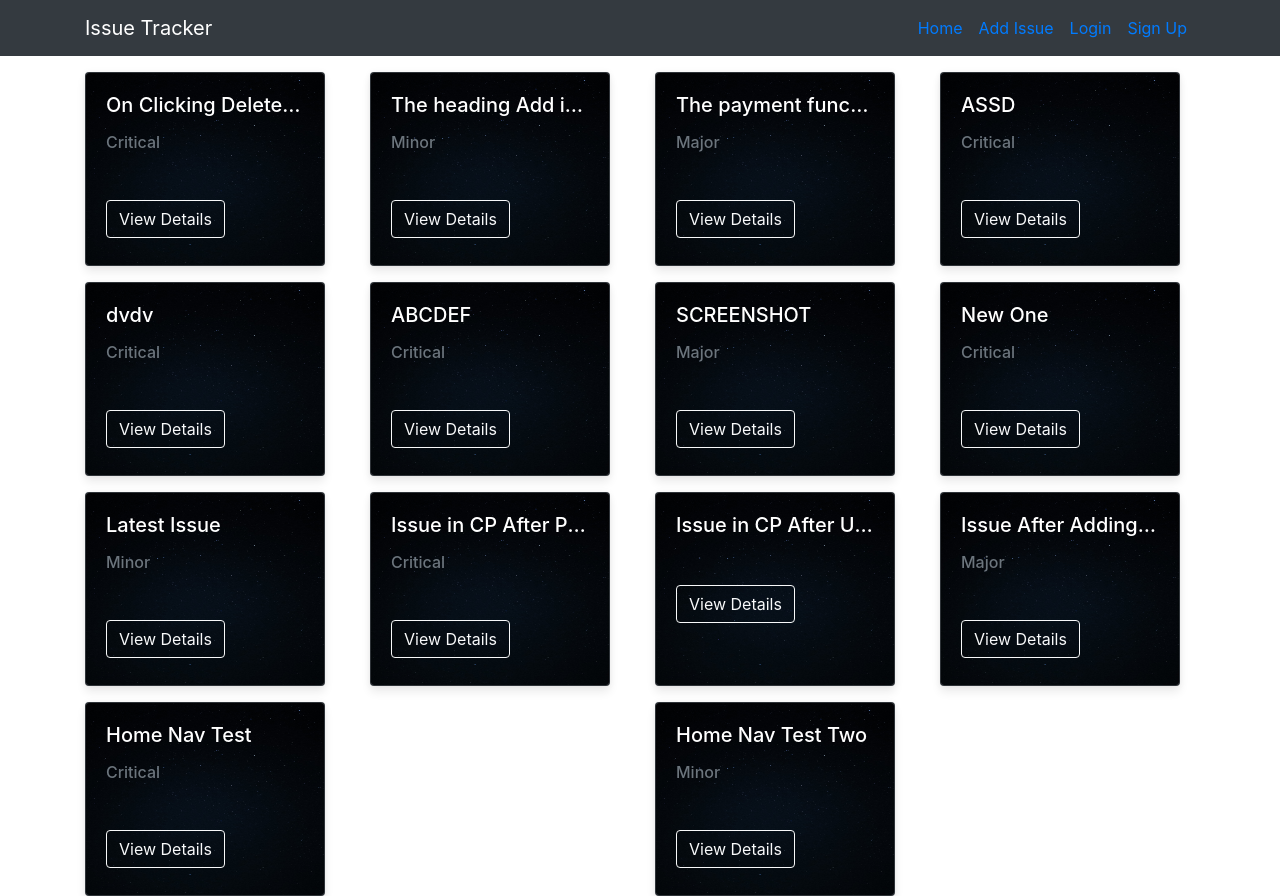
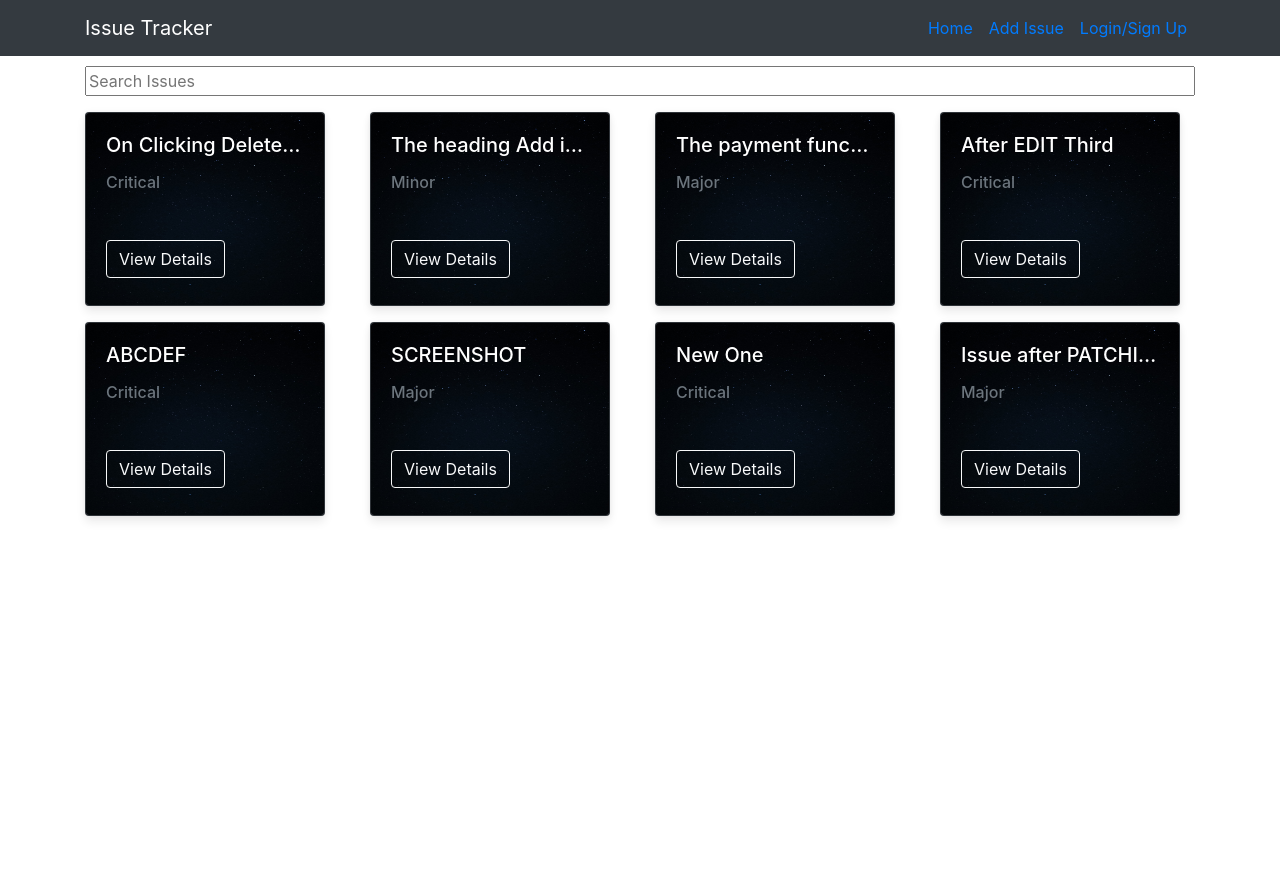
Before and after one commit to ravikumarpal281/Issue-Tracker, a React (Create React App) app: page / in a window 1280 px wide. After the commit the page ends 800 px from the top, so only its background shows below. Built offline with nearby package versions, Linux system fonts and the light colour scheme; data requests are answered from the project's data file.

Commit message:
Adding Sign Out

```diff
--- a/db.json
+++ b/db.json
@@ -19,15 +19,9 @@
       "status": "In Progress"
     },
     {
-      "description": "ASSD",
+      "description": "After EDIT Third",
       "severity": "Critical",
-      "status": "Open",
-      "id": 4
-    },
-    {
-      "description": "dvdv",
-      "severity": "Critical",
-      "status": "Open",
+      "status": "In Progress",
       "id": 5
     },
     {
@@ -49,38 +43,10 @@
       "id": 8
     },
     {
-      "description": "Latest Issue",
-      "severity": "Minor",
+      "description": "Issue after PATCHING TWO",
+      "severity": "Major",
       "status": "Open",
       "id": 9
-    },
-    {
-      "description": "Issue in CP After Patch",
-      "severity": "Critical",
-      "status": "Open",
-      "id": 10
-    },
-    {
-      "description": "Issue in CP After Update",
-      "id": 11
-    },
-    {
-      "description": "Issue After Adding Routing",
-      "severity": "Major",
-      "status": "In Progress",
-      "id": 12
-    },
-    {
-      "description": "Home Nav Test",
-      "severity": "Critical",
-      "status": "Open",
-      "id": 13
-    },
-    {
-      "description": "Home Nav Test Two",
-      "severity": "Minor",
-      "status": "Closed",
-      "id": 14
     }
   ],
   "Users": [
--- a/src/App.js
+++ b/src/App.js
@@ -9,22 +9,20 @@ import SignIn from "./components/SignIn";
 import AddIssue from "./components/AddIssue";
 import { BrowserRouter, Switch, Route } from "react-router-dom";
 import IssueDetails from "./components/IssueDetails";
+import EditIssue from "./components/EditIssue";
 function App() {
   return (
     <Provider store={store}>
       <BrowserRouter>
         <div className="App">
           <NavBar></NavBar>
-          {/* <AddIssue></AddIssue> */}
-          {/* <SignIn></SignIn> */}
-          {/* <SignUp></SignUp> */}
-          {/* <HomePage></HomePage> */}
           <Switch>
             <Route path="/" exact component={HomePage}></Route>
             <Route path="/AddIssue" exact component={AddIssue} />
             <Route path="/Login" exact component={SignIn} />
             <Route path="/Register" exact component={SignUp} />
-            <Route path="/issueDetails" exact component={IssueDetails} />
+            <Route path="/issue/:id" exact component={IssueDetails} />
+            <Route path="/editIssue/:id" exact component={EditIssue} />
           </Switch>
         </div>
       </BrowserRouter>
--- a/src/components/AddIssue.js
+++ b/src/components/EditIssue.js
@@ -1,16 +1,32 @@
+import React from "react";
 import { useFormik } from "formik";
 import * as Yup from "yup";
-import React from "react";
-import { connect } from "react-redux";
-import { addIssueAPI } from "./redux/actions/IssueActions";
 import { Button, Container, Form } from "react-bootstrap";
+import axios from "axios";
+import { useEffect, useState } from "react";
 
-const AddIssue = (props) => {
+const EditIssue = (props) => {
+  const [issueState, setstate] = useState({
+    id: "",
+    description: "",
+    severity: "",
+    status: "",
+  });
+
+  useEffect(() => {
+    console.log("Props Id", props.match.params.id);
+    axios
+      .get(`http://localhost:30001/Issues/${props.match.params.id}`)
+      .then((response) => setstate(response.data))
+      .catch((error) => console.error(error.message));
+  }, []);
+
   const formik = useFormik({
+    enableReinitialize: true,
     initialValues: {
-      Description: "",
-      Severity: "Critical",
-      Status: "Open",
+      Description: issueState.description,
+      Severity: issueState.severity,
+      Status: issueState.status,
     },
     validationSchema: Yup.object({
       Description: Yup.string()
@@ -21,20 +37,20 @@ const AddIssue = (props) => {
       Status: Yup.string().required("Status is required"),
     }),
     onSubmit: (values) => {
-      const addIssue = props.addIssue;
-      addIssue({
-        description: values.Description,
-        severity: values.Severity,
-        status: values.Status,
-      });
+      axios
+        .patch(`http://localhost:30001/Issues/${props.match.params.id}`, {
+          description: values.Description,
+          severity: values.Severity,
+          status: values.Status,
+        })
+        .catch((err) => console.error(err.message));
       props.history.push({ pathname: "/" });
     },
   });
-
   return (
     <div>
       <Container>
-        <h1>Add Issue</h1>
+        <h1>Edit Issue</h1>
         <Form onSubmit={formik.handleSubmit}>
           <Form.Group>
             <Form.Label>Description</Form.Label>
@@ -95,17 +111,14 @@ const AddIssue = (props) => {
               <label style={{ marginLeft: "3px" }}>Closed</label>
             </label>
           </Form.Group>
-
-          <Button type="submit">Submit</Button>
+          <Button type="submit">Submit</Button>{" "}
+          <Button onClick={() => props.history.push({ pathname: "/" })}>
+            Cancel
+          </Button>
         </Form>
       </Container>
     </div>
   );
 };
 
-const mapDispatchToProps = (dispatch) => {
-  return {
-    addIssue: (issueObj) => dispatch(addIssueAPI(issueObj)),
-  };
-};
-export default connect(null, mapDispatchToProps)(AddIssue);
+export default EditIssue;
--- a/src/components/HomePage.js
+++ b/src/components/HomePage.js
@@ -9,8 +9,7 @@ const HomePage = ({ issuesData, userData, fetchIssues }) => {
   useEffect(() => {
     fetchIssues();
   }, []);
-  console.log("ISSUE LIST", issuesData.issues);
-  console.log("Users Data", userData.currentUser[0]);
+
   const checkUser = userData.currentUser[0];
   const user = userData.currentUser[0] ? (
     <h2>Welcome {checkUser.email}</h2>
--- a/src/components/IssuesList.js
+++ b/src/components/IssuesList.js
@@ -1,19 +1,47 @@
 import React from "react";
+import { useState } from "react";
 import { Button, Card, Col, Container, Row, Spinner } from "react-bootstrap";
-import { Link } from "react-router-dom";
+import { Link, withRouter } from "react-router-dom";
 import bgImage from "../assets/images/bgimg.jpg";
 
-const IssuesList = ({ issues }) => {
-  const issueListToDisplay = issues.map((item) => (
+const IssuesList = (props) => {
+  const [searchText, setSearchText] = useState("");
+  const handleSearchText = (event) => {
+    setSearchText(event.target.value);
+  };
+  const issueListToDisplay = props.issues
+    .filter((val) => {
+      if (searchText === "") {
+        return val;
+      } else if (
+        val.description.toLowerCase().includes(searchText.toLowerCase())
+      ) {
+        return val;
+      }
+    })
+    .map((item) => (
       <Col key={item.id}>
         <Card className="bg-dark mt-3 text-white" style={{ width: "15rem" }}>
-        <Card.Img src={bgImage} alt="Card image" style={{ height: "12rem" }} />
+          <Card.Img
+            src={bgImage}
+            alt="Card image"
+            style={{ height: "12rem" }}
+          />
           <Card.ImgOverlay>
-          <Card.Title className="text-truncate">{item.description}</Card.Title>
+            <Card.Title className="text-truncate">
+              {item.description}
+            </Card.Title>
             <Card.Subtitle className="mt-3 mb-5 text-muted">
               {item.severity}
             </Card.Subtitle>
-          <Button variant="outline-light">View Details</Button>
+            <Button
+              variant="outline-light"
+              onClick={() =>
+                props.history.push({ pathname: "/issue/" + item.id })
+              }
+            >
+              View Details
+            </Button>
           </Card.ImgOverlay>
         </Card>
       </Col>
@@ -21,10 +49,17 @@ const IssuesList = ({ issues }) => {
   return (
     <div>
       <Container>
+        <input
+          type="text"
+          style={{ width: "100%", marginTop: "10px" }}
+          placeholder="Search Issues"
+          value={searchText}
+          onChange={handleSearchText}
+        ></input>
         <Row>{issueListToDisplay}</Row>
       </Container>
     </div>
   );
 };
 
-export default IssuesList;
+export default withRouter(IssuesList);
--- a/src/components/NavBar.js
+++ b/src/components/NavBar.js
@@ -1,12 +1,30 @@
 import React from "react";
 import { Navbar, Nav, Container } from "react-bootstrap";
-import { NavLink } from "react-router-dom";
+import { NavLink, withRouter } from "react-router-dom";
+import { useSelector, useDispatch } from "react-redux";
+import { logoutuser } from "./redux/actions/UserActions";
 
-const navigation = () => {
+const Navigation = (props) => {
+  const userData = useSelector((state) => state.users);
+  const dispatch = useDispatch();
+  const checkUser = userData.currentUser[0];
+  const user = userData.currentUser[0] ? (
+    <Nav.Link>
+      <NavLink to="/" onClick={() => dispatch(logoutuser())}>
+        Sign Out
+      </NavLink>
+    </Nav.Link>
+  ) : (
+    <Nav.Link>
+      <NavLink to="/Login">Login/Sign Up</NavLink>
+    </Nav.Link>
+  );
   return (
     <Navbar className="navStyle" expand="lg" bg="dark" variant="dark">
       <Container>
-        <Navbar.Brand>Issue Tracker</Navbar.Brand>
+        <Navbar.Brand onClick={() => props.history.push({ pathname: "/" })}>
+          Issue Tracker
+        </Navbar.Brand>
         <Navbar.Toggle aria-controls="basic-navbar-nav" />
         <Navbar.Collapse id="basic-navbar-nav">
           <Nav className="ml-auto">
@@ -16,12 +34,7 @@ const navigation = () => {
             <Nav.Link>
               <NavLink to="/AddIssue">Add Issue</NavLink>
             </Nav.Link>
-            <Nav.Link>
-              <NavLink to="/Login">Login</NavLink>
-            </Nav.Link>
-            <Nav.Link>
-              <NavLink to="/Register">Sign Up</NavLink>
-            </Nav.Link>
+            {user}
           </Nav>
         </Navbar.Collapse>
       </Container>
@@ -29,4 +42,4 @@ const navigation = () => {
   );
 };
 
-export default navigation;
+export default withRouter(Navigation);
--- a/src/components/redux/Constants.js
+++ b/src/components/redux/Constants.js
@@ -10,3 +10,4 @@ export const LOGIN_USER_REQUEST_ERROR = "LOGIN_USER_REQUEST_ERROR";
 export const ADD_ISSUE_REQUEST = "ADD_ISSUE_REQUEST";
 export const ADD_ISSUE_SUCCESS = "ADD_ISSUE_SUCCESS";
 export const ADD_ISSUE_FAILURE = "ADD_ISSUE_FAILURE";
+export const LOGOUT_USER = "LOGOUT_USER";
--- a/src/components/redux/actions/UserActions.js
+++ b/src/components/redux/actions/UserActions.js
@@ -3,6 +3,7 @@ import {
   LOGIN_USER_REQUEST,
   LOGIN_USER_REQUEST_ERROR,
   LOGIN_USER_REQUEST_SUCCESS,
+  LOGOUT_USER,
   REGISTER_USER_ERROR,
   REGISTER_USER_RQUEST,
   REGISTER_USER_SUCCESS,
@@ -49,6 +50,12 @@ export const loginUserError = (error) => {
   };
 };
 
+export const logoutuser = () => {
+  return {
+    type: LOGOUT_USER,
+  };
+};
+
 export const registerUserAPI = (userDetails) => {
   return (dispatch) => {
     dispatch(registerUserRequest);
--- a/src/components/redux/reducers/UserReducer.js
+++ b/src/components/redux/reducers/UserReducer.js
@@ -2,6 +2,7 @@ import {
   LOGIN_USER_REQUEST,
   LOGIN_USER_REQUEST_ERROR,
   LOGIN_USER_REQUEST_SUCCESS,
+  LOGOUT_USER,
   REGISTER_USER_ERROR,
   REGISTER_USER_RQUEST,
   REGISTER_USER_SUCCESS,
@@ -53,6 +54,11 @@ const UserReducer = (state = initialState, action) => {
         loading: false,
         error: action.payload,
       };
+    case LOGOUT_USER:
+      return {
+        ...state,
+        currentUser: [],
+      };
     default:
       return state;
   }
```
Also changed, not shown: src/components/IssueDetails.js (+60 -3 lines). Lines whose indentation alone changed are shown as unchanged.
